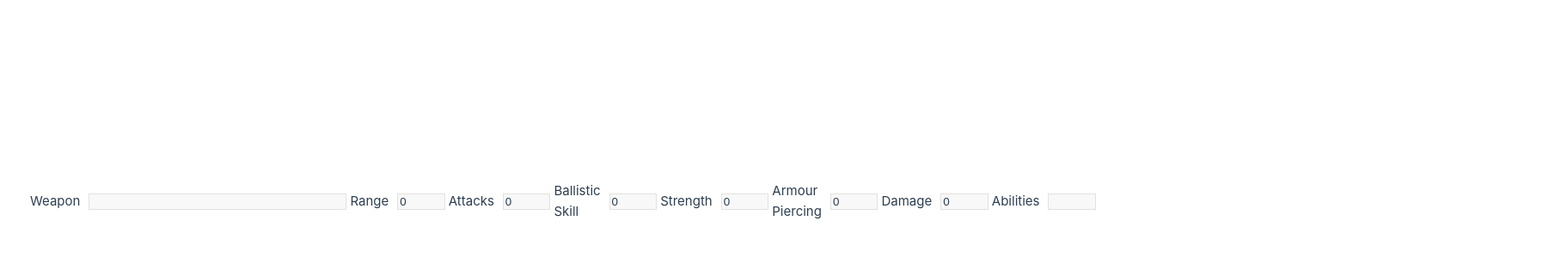
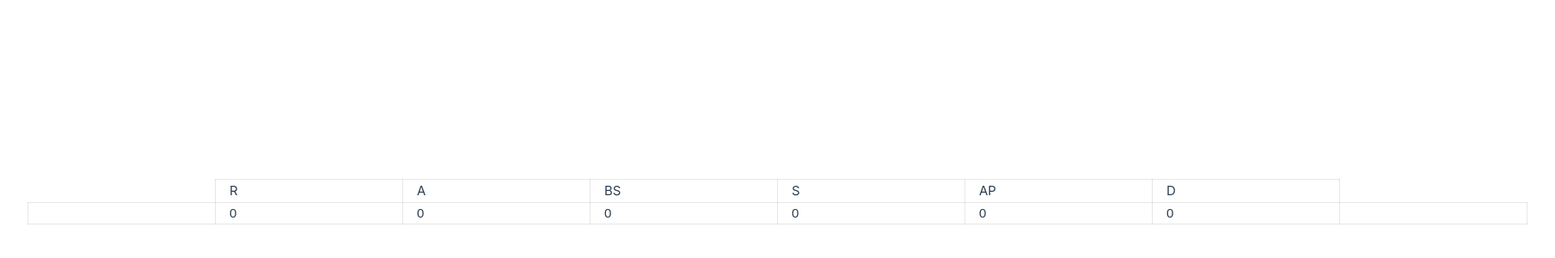
Before and after one commit to Ewan88/40kCompare, a Vue app: page / in a window 1280 px wide. Shown: the part 166-466 px from the top of the page at 86% size, 1809 px wide, since content can reach past the window. Built offline with nearby package versions, Linux system fonts and the light colour scheme.

Commit message:
add weapon to list

```diff
--- a/src/App.vue
+++ b/src/App.vue
@@ -1,15 +1,45 @@
 <script lang="ts">
 	import { defineComponent } from 'vue';
+	import AddWeapon from './components/AddWeapon.vue';
 	import WeaponCard from './components/WeaponCard.vue';
 
 	export default defineComponent({
 		name: 'App',
 		components: {
-			WeaponCard,
+			AddWeapon: AddWeapon,
+			WeaponCard: WeaponCard,
+		},
+		data() {
+			return {
+				weapons: [] as Weapon[],
+			};
+		},
+		methods: {
+			addWeaponToList(weapon: Weapon) {
+				console.log(weapon);
+				this.weapons.push(weapon as Weapon);
+			},
 		},
 	});
 </script>
 
 <template>
-	<WeaponCard />
+	<table>
+		<tr>
+			<th></th>
+			<th>R</th>
+			<th>A</th>
+			<th>BS</th>
+			<th>S</th>
+			<th>AP</th>
+			<th>D</th>
+			<th></th>
+		</tr>
+		<tr>
+			<AddWeapon @add-weapon="addWeaponToList" />
+		</tr>
+		<tr v-for="(weapon, index) in weapons" :key="index">
+			<WeaponCard :weapon="weapon" />
+		</tr>
+	</table>
 </template>
--- a/src/assets/base.css
+++ b/src/assets/base.css
@@ -84,10 +84,3 @@ body {
 	-webkit-font-smoothing: antialiased;
 	-moz-osx-font-smoothing: grayscale;
 }
-
-input {
-	background-color: var(--color-background-soft);
-	color: var(--color-text--weak);
-	border: 1px solid var(--color-border);
-	max-width: 100%;
-}
--- a/src/assets/main.css
+++ b/src/assets/main.css
@@ -7,15 +7,72 @@
 	font-weight: normal;
 }
 
-@media (hover: hover) {
-	a:hover {
-		background-color: hsla(160, 100%, 37%, 0.2);
-	}
-}
-
 @media (min-width: 1024px) {
 	body {
 		display: flex;
 		place-items: center;
 	}
 }
+
+input {
+	background: none;
+	color: var(--color-text--weak);
+	border: none;
+	max-width: 100%;
+	text-align: left;
+	font-size: 15px;
+	padding-left: 1rem;
+
+	&:focus,
+	&:hover {
+		outline: none;
+		color: var(--vt-c-text-dark-1);
+	}
+}
+
+table {
+	border-collapse: collapse;
+}
+
+th,
+td {
+	width: 200px;
+	text-align: left;
+	border: 1px solid var(--color-border);
+	padding-left: 1rem;
+}
+
+th {
+	color: var(--vt-c-text-light-1);
+	text-transform: uppercase;
+
+	&:last-child {
+		border: none;
+	}
+
+	&:first-child {
+		border: none;
+	}
+}
+
+.button {
+	background: none;
+	border: none;
+	text-align: left;
+
+	&:hover {
+		cursor: pointer;
+	}
+}
+
+.red {
+	&:hover {
+		color: red;
+	}
+}
+
+.green {
+	&:hover {
+		color: green;
+	}
+}
--- /dev/null
+++ b/src/components/AddWeapon.vue
@@ -0,0 +1,148 @@
+<template>
+	<td>
+		<input type="text" v-model="Weapon" />
+	</td>
+	<td>
+		<input type="number" v-model.number="Range" />
+	</td>
+	<td>
+		<input type="number" v-model.number="Attacks" />
+	</td>
+	<td>
+		<input type="number" v-model.number="BallisticSkill" />
+	</td>
+	<td>
+		<input type="number" v-model.number="Strength" />
+	</td>
+	<td>
+		<input type="number" v-model.number="ArmourPiercing" />
+	</td>
+	<td>
+		<input type="number" v-model.number="Damage" />
+	</td>
+	<td>
+		<input type="text" v-model="Abilities" />
+	</td>
+	<td v-if="Weapon !== ''" class="button green" @click="addWeapon">✅</td>
+</template>
+
+<style scoped>
+	td {
+		padding: 0;
+
+		&:hover,
+		&:focus {
+			outline: 1px solid #fff;
+		}
+
+		&:last-child:hover,
+		&:last-child:focus {
+			outline: none;
+		}
+	}
+
+	.button {
+		padding-left: 15px;
+	}
+</style>
+
+<script lang="ts">
+	import { defineComponent, watch } from 'vue';
+
+	export default defineComponent({
+		data() {
+			return {
+				Weapon: '',
+				Range: 0,
+				Attacks: 0,
+				BallisticSkill: 0,
+				Strength: 0,
+				ArmourPiercing: 0,
+				Damage: 0,
+				Abilities: '',
+			};
+		},
+		created() {
+			watch(
+				() => this.Range,
+				(newVal) => {
+					if (newVal > 99) {
+						this.Range = 99;
+					}
+					if (newVal < 0) {
+						this.Range = 0;
+					}
+				},
+			);
+			watch(
+				() => this.Attacks,
+				(newVal) => {
+					if (newVal > 99) {
+						this.Attacks = 99;
+					}
+					if (newVal < 0) {
+						this.Attacks = 0;
+					}
+				},
+			);
+			watch(
+				() => this.BallisticSkill,
+				(newVal) => {
+					if (newVal > 99) {
+						this.BallisticSkill = 99;
+					}
+					if (newVal < 0) {
+						this.BallisticSkill = 0;
+					}
+				},
+			);
+			watch(
+				() => this.Strength,
+				(newVal) => {
+					if (newVal > 99) {
+						this.Strength = 99;
+					}
+					if (newVal < 0) {
+						this.Strength = 0;
+					}
+				},
+			);
+			watch(
+				() => this.ArmourPiercing,
+				(newVal) => {
+					if (newVal > 0) {
+						this.ArmourPiercing = 0;
+					}
+					if (newVal < -99) {
+						this.ArmourPiercing = -99;
+					}
+				},
+			);
+			watch(
+				() => this.Damage,
+				(newVal) => {
+					if (newVal > 99) {
+						this.Damage = 99;
+					}
+					if (newVal < 0) {
+						this.Damage = 0;
+					}
+				},
+			);
+		},
+		methods: {
+			addWeapon() {
+				this.$emit('add-weapon', {
+					Weapon: this.Weapon,
+					Range: this.Range,
+					Attacks: this.Attacks,
+					BallisticSkill: this.BallisticSkill,
+					Strength: this.Strength,
+					ArmourPiercing: this.ArmourPiercing,
+					Damage: this.Damage,
+					Abilities: this.Abilities,
+				});
+			},
+		},
+	});
+</script>
--- a/src/components/WeaponCard.vue
+++ b/src/components/WeaponCard.vue
@@ -1,170 +1,23 @@
 <template>
-	<table>
-		<tr>
-			<td>
-				<div class="input-group">
-					<span>Weapon</span>
-					<input type="text" v-model="Weapon" class="string-input-field" />
-				</div>
-			</td>
-			<td>
-				<div class="input-group">
-					<span>Range</span>
-					<input type="number" v-model.number="Range" class="input-field" />
-				</div>
-			</td>
-			<td>
-				<div class="input-group">
-					<span>Attacks</span>
-					<input type="number" v-model.number="Attacks" class="input-field" />
-				</div>
-			</td>
-			<td>
-				<div class="input-group">
-					<span>Ballistic Skill</span>
-					<input
-						type="number"
-						v-model.number="BallisticSkill"
-						class="input-field"
-					/>
-				</div>
-			</td>
-			<td>
-				<div class="input-group">
-					<span>Strength</span>
-					<input type="number" v-model.number="Strength" class="input-field" />
-				</div>
-			</td>
-			<td>
-				<div class="input-group">
-					<span>Armour Piercing</span>
-					<input
-						type="number"
-						v-model.number="ArmourPiercing"
-						class="input-field"
-					/>
-				</div>
-			</td>
-			<td>
-				<div class="input-group">
-					<span>Damage</span>
-					<input type="number" v-model.number="Damage" class="input-field" />
-				</div>
-			</td>
-			<td>
-				<div class="input-group">
-					<span>Abilities</span>
-					<input type="text" v-model="Abilities" class="input-field" />
-				</div>
-			</td>
-		</tr>
-	</table>
+	<td>{{ weapon.Weapon }}</td>
+	<td>{{ weapon.Range }}</td>
+	<td>{{ weapon.Attacks }}</td>
+	<td>{{ weapon.BallisticSkill }}</td>
+	<td>{{ weapon.Strength }}</td>
+	<td>{{ weapon.ArmourPiercing }}</td>
+	<td>{{ weapon.Damage }}</td>
+	<td>{{ weapon.Abilities }}</td>
+	<td class="button red">❌</td>
 </template>
 
 <script lang="ts">
-	import { defineComponent, watch } from 'vue';
-
+	import { defineComponent } from 'vue';
 	export default defineComponent({
-		name: 'WeaponCard',
-		data() {
-			return {
-				Weapon: '',
-				Range: 0,
-				Attacks: 0,
-				BallisticSkill: 0,
-				Strength: 0,
-				ArmourPiercing: 0,
-				Damage: 0,
-				Abilities: '',
-			};
-		},
-		created() {
-			watch(
-				() => this.Range,
-				(newVal) => {
-					if (newVal > 99) {
-						this.Range = 99;
-					}
-					if (newVal < 0) {
-						this.Range = 0;
-					}
-				},
-			);
-			watch(
-				() => this.Attacks,
-				(newVal) => {
-					if (newVal > 99) {
-						this.Attacks = 99;
-					}
-					if (newVal < 0) {
-						this.Attacks = 0;
-					}
-				},
-			);
-			watch(
-				() => this.BallisticSkill,
-				(newVal) => {
-					if (newVal > 99) {
-						this.BallisticSkill = 99;
-					}
-					if (newVal < 0) {
-						this.BallisticSkill = 0;
-					}
-				},
-			);
-			watch(
-				() => this.Strength,
-				(newVal) => {
-					if (newVal > 99) {
-						this.Strength = 99;
-					}
-					if (newVal < 0) {
-						this.Strength = 0;
-					}
-				},
-			);
-			watch(
-				() => this.ArmourPiercing,
-				(newVal) => {
-					if (newVal > 0) {
-						this.ArmourPiercing = 0;
-					}
-					if (newVal < -99) {
-						this.ArmourPiercing = -99;
-					}
-				},
-			);
-			watch(
-				() => this.Damage,
-				(newVal) => {
-					if (newVal > 99) {
-						this.Damage = 99;
-					}
-					if (newVal < 0) {
-						this.Damage = 0;
-					}
-				},
-			);
+		props: {
+			weapon: {
+				type: Object,
+				required: true,
+			},
 		},
 	});
 </script>
-
-<style scoped>
-	.input-group {
-		display: flex;
-		align-items: center;
-		gap: 10px;
-
-		label {
-			margin-right: 5px;
-		}
-	}
-
-	.input-field {
-		width: 7.5ch;
-	}
-
-	.string-input-field {
-		width: 300px;
-	}
-</style>
--- a/tsconfig.json
+++ b/tsconfig.json
@@ -1,7 +1,7 @@
 {
 	"extends": "@vue/tsconfig/tsconfig.dom.json",
 	"include": ["env.d.ts", "src/**/*", "src/**/*.vue", "src/**/*.json"],
-  "exclude": ["src/**/__tests__/*"],
+	"exclude": ["src/**/__tests__/*", "dist/**/*", "node_modules/**/*"],
 	"compilerOptions": {
 		"resolveJsonModule": true,
 		"composite": true,
```
Also changed, not shown: src/types.d.ts (added, +10 -0 lines). Lines whose indentation alone changed are shown as unchanged.
